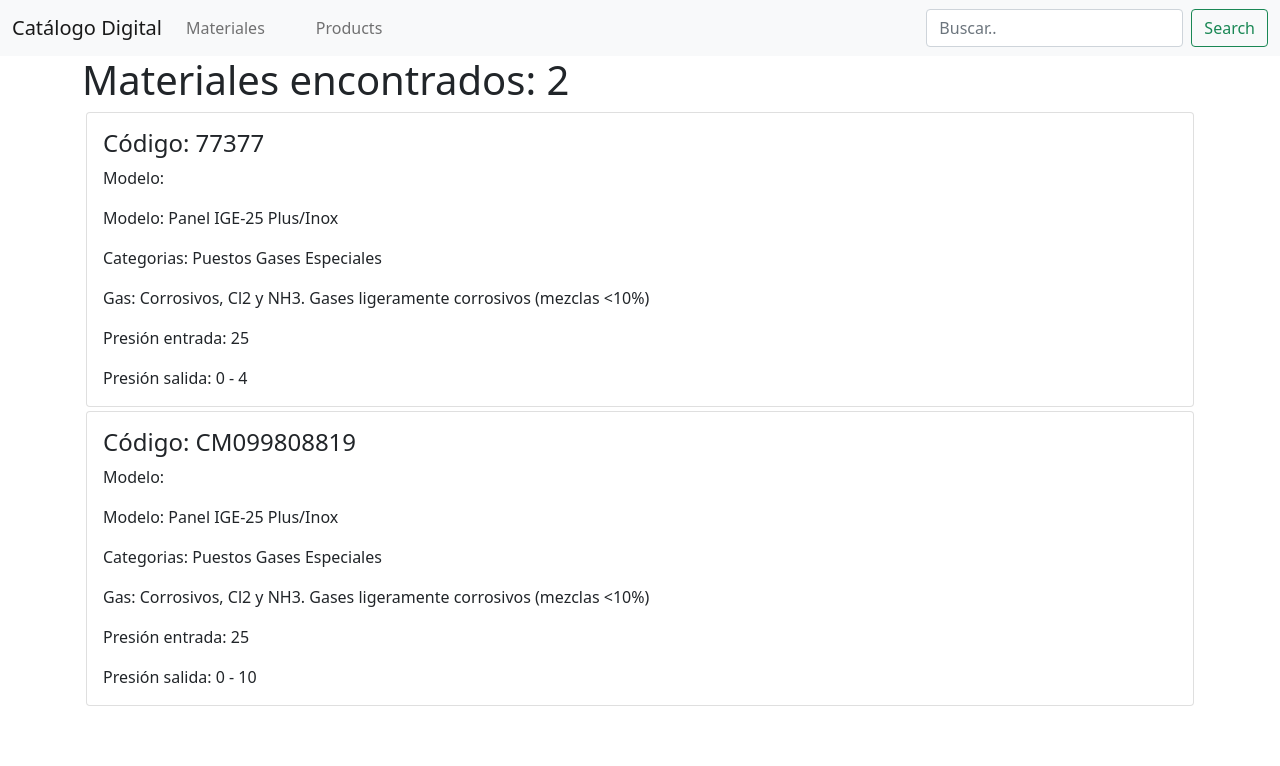
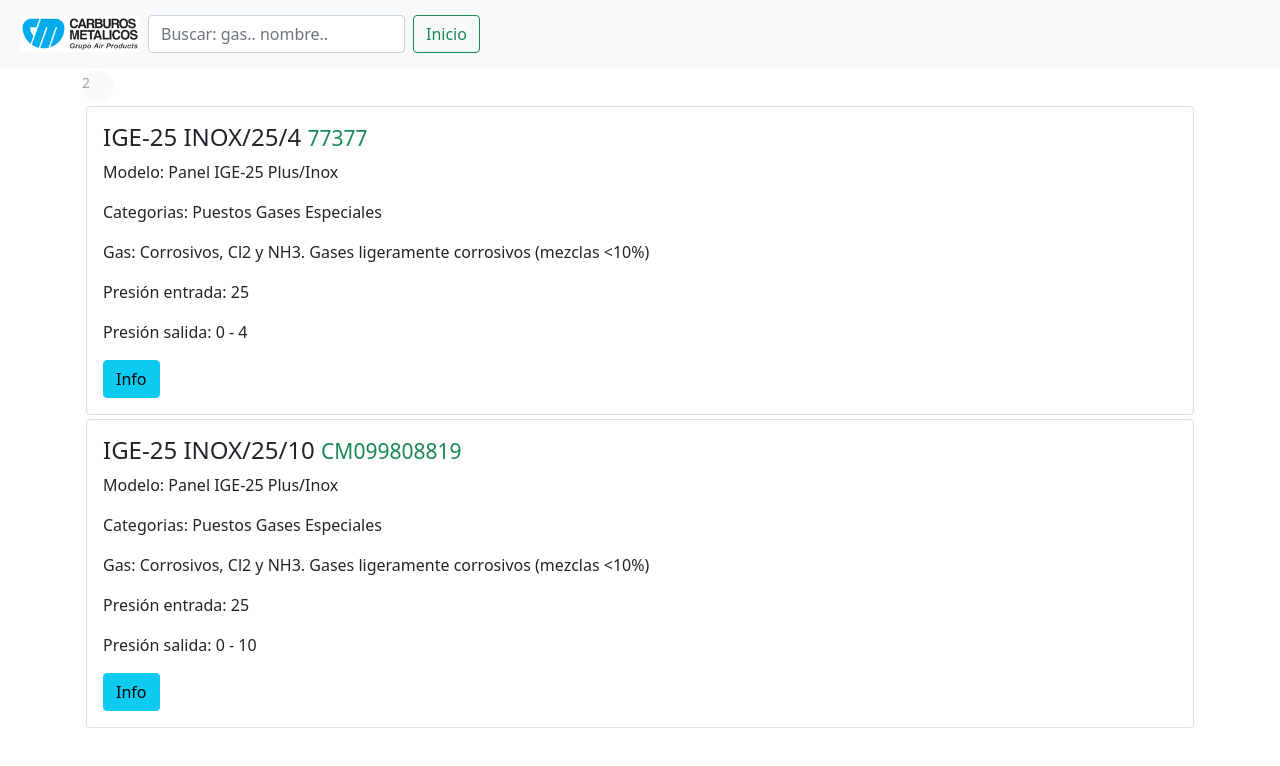
Before and after one commit to EmilioC/digitalCatalog_1, an Angular app: page /buscar/1 in a window 1280 px wide. Shown: the top 766 px of the page. Built offline with nearby package versions, Linux system fonts and the light colour scheme.

Commit message:
Update main view

```diff
--- a/src/app/components/buscador/buscador.component.html
+++ b/src/app/components/buscador/buscador.component.html
@@ -1,17 +1,20 @@
 <div>
-    <h1>Materiales encontrados: {{materialesEncontrados}}</h1>
+    <div class="spinner-grow text-light" role="status">
+        <span class="visually-hidden"></span>
+        <small class="text-muted center">{{materialesEncontrados}}</small>
+    </div>
+
     <div class="card animated fadeIn fast m-1" *ngFor="let material of materiales; let i = index">
         <div class="card-body">
-            <h4 class="card-title">Código: {{ material.Codigo}}</h4>
-            <p class="card-text">Modelo: </p>
+            <h4 class="card-title">{{ material.Nombre}}
+                <small class="text-success">{{ material.Codigo}}</small>
+            </h4>
             <p class="card-text">Modelo: {{ material.Modelo}}</p>
             <p class="card-text">Categorias: {{ material.Categorias}}</p>
             <p class="card-text">Gas: {{ material.Gas}}</p>
             <p class="card-text">Presión entrada: {{ material.Presion_1}}</p>
             <p class="card-text">Presión salida: {{ material.Presion_2}}</p>
-            <!-- <button (click)="verMaterial(i)" type="button" class="btn btn-info">Info</button> -->
-            <!-- <a [routerLink]="['/material',i]" class="btn btn-outline-primary">Ver mas..</a> -->
-            <!-- <a [routerLink]="['material','{{ material.Codigo}}']" class="btn btn-outline-primary">Ver mas..</a> -->
+            <button (click)="verMaterial(i)" type="button" class="btn btn-info">Info</button>
         </div>
     </div>
     <br>
--- a/src/app/components/buscador/buscador.component.scss
+++ b/src/app/components/buscador/buscador.component.scss
@@ -0,0 +1 @@
+$spinner-animation-speed: 4s;
--- a/src/app/components/buscador/buscador.component.ts
+++ b/src/app/components/buscador/buscador.component.ts
@@ -2,6 +2,7 @@ import { Component, OnInit } from '@angular/core';
 import { ActivatedRoute } from '@angular/router';
 import { MaterialService } from '../../services/material.service';
 import { Material } from '../../models/material.model';
+import { Router } from '@angular/router';
 
 @Component({
   selector: 'app-buscador',
@@ -15,7 +16,8 @@ export class BuscadorComponent implements OnInit {
 
   constructor(
     private activateRoute: ActivatedRoute,
-    private _materialService: MaterialService
+    private _materialService: MaterialService,
+    private router: Router
   ) { }
 
   ngOnInit(): void {
@@ -24,5 +26,8 @@ export class BuscadorComponent implements OnInit {
       this.materialesEncontrados = this._materialService.getMaterialesEncontrados();
     })
   }
+  verMaterial(idx: number){
+    this.router.navigate(['/material',idx])
+  }
 
 }
--- a/src/app/components/material-tarjeta/material-tarjeta.component.html
+++ b/src/app/components/material-tarjeta/material-tarjeta.component.html
@@ -1,16 +1,43 @@
+<!-- <div>
+    <div class="card animated fadeIn fast m-1" *ngFor="let material of materiales; let i = index">
+        <div class="card-body">
+            <button (click)="verMaterial(i)" type="button" class="btn btn-info">Info</button>
+            <h4 class="card-title">Código: {{ material.Codigo}}</h4>
+            <h5 class="card-title">Nombre: {{ material.Nombre}}</h5>
+
+
+            <div class="row">
+                <div class="col">
+                    <p class="card-text">Modelo: {{ material.Modelo}}</p>
+                    <p class="card-text">Categorias: {{ material.Categorias}}</p>
+                </div>
+                <div class="col">
+                    <p class="card-text">Categorias: {{ material.Categorias}}</p>
+                    <p class="card-text">Gas: {{ material.Gas}}</p>
+                </div>
+                <div class="col">
+                    <p class="card-text">Presión entrada: {{ material.Presion_1}}</p>
+                    <p class="card-text">Presión salida: {{ material.Presion_2}}</p>
+                </div>
+            </div>
+        </div>
+    </div>
+    <br>
+</div> -->
+
+
 <div>
     <div class="card animated fadeIn fast m-1" *ngFor="let material of materiales; let i = index">
         <div class="card-body">
-            <h4 class="card-title">Código: {{ material.Codigo}}</h4>
-            <p class="card-text">Modelo: </p>
+            <h4 class="card-title">{{ material.Nombre}}
+                <small class="text-muted btn-light text-success">{{ material.Codigo}}</small>
+            </h4>
             <p class="card-text">Modelo: {{ material.Modelo}}</p>
             <p class="card-text">Categorias: {{ material.Categorias}}</p>
             <p class="card-text">Gas: {{ material.Gas}}</p>
             <p class="card-text">Presión entrada: {{ material.Presion_1}}</p>
             <p class="card-text">Presión salida: {{ material.Presion_2}}</p>
             <button (click)="verMaterial(i)" type="button" class="btn btn-info">Info</button>
-            <!-- <a [routerLink]="['/material',i]" class="btn btn-outline-primary">Ver mas..</a> -->
-            <!-- <a [routerLink]="['material','{{ material.Codigo}}']" class="btn btn-outline-primary">Ver mas..</a> -->
         </div>
     </div>
     <br>
--- a/src/app/components/shared/navbar/navbar.component.html
+++ b/src/app/components/shared/navbar/navbar.component.html
@@ -1,22 +1,27 @@
 <nav class="navbar navbar-expand-sm navbar-light bg-light">
     <div class="container-fluid">
-        <a class="navbar-brand" href="#">Catálogo Digital</a>
+        <img [routerLink]="['material-tarjeta']" class="m-2" src="assets/img/carburos-logo.png" alt="" width="120" height="36">
+        <!-- <a class="navbar-brand" href="#">Catálogo Digital</a> -->
         <button class="navbar-toggler" type="button" data-bs-toggle="collapse" data-bs-target="#navbarSupportedContent" aria-controls="navbarSupportedContent" aria-expanded="false" aria-label="Toggle navigation">
         <span class="navbar-toggler-icon"></span>
       </button>
         <div class="collapse navbar-collapse" id="navbarSupportedContent">
-            <ul class="navbar-nav me-auto mb-2 mb-lg-0">
+            <!-- <ul class="navbar-nav me-auto mb-2 mb-lg-0">
                 <li class="nav-item" routerLinkActive="active">
                     <a class="nav-link" [routerLink]="['material-tarjeta']">Materiales</a>
                 </li>
                 <li class="nav-item" routerLinkActive="active">
                     <a class="nav-link" [routerLink]="['products']">Products</a>
                 </li>
-            </ul>
+            </ul> -->
             <form class="d-flex">
-                <input class="form-control me-2" type="search" placeholder="Buscar.." aria-label="Search" (keyup.enter)="buscarMaterial(buscarTexto.value)" #buscarTexto>
-                <button (click)="buscarMaterial(buscarTexto.value)" class="btn btn-outline-success" type="button">Search</button>
+                <input class="form-control ml-auto me-2" type="search" placeholder="Buscar: gas.. nombre.. " aria-label="Search" (keyup)="buscarMaterial(buscarTexto.value)" #buscarTexto>
+                <!-- <button (click)="buscarMaterial(buscarTexto.value)" class="btn btn-outline-success me-2" type="button">Go</button> -->
+                <button [routerLink]="['material-tarjeta']" class="btn btn-outline-success" type="button">Inicio</button>
             </form>
+
         </div>
     </div>
 </nav>
+
+<!-- (keyup.enter) -->
--- a/src/styles.scss
+++ b/src/styles.scss
@@ -1 +1,18 @@
 /* You can add global styles to this file, and also import other style files */
+
+$spinner-animation-speed: 1s;
+@keyframes spinner-border {
+    to {
+        transform: rotate(360deg) #{"/* rtl:ignore */"};
+    }
+}
+
+@keyframes spinner-grow {
+    0% {
+        transform: scale(0);
+    }
+    50% {
+        opacity: 1;
+        transform: none;
+    }
+}
```
